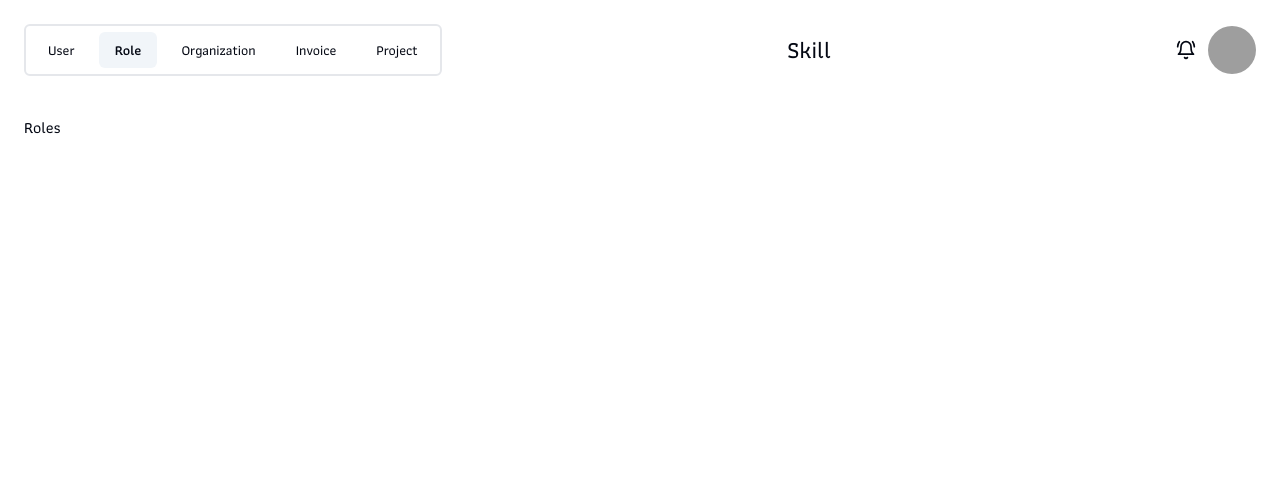
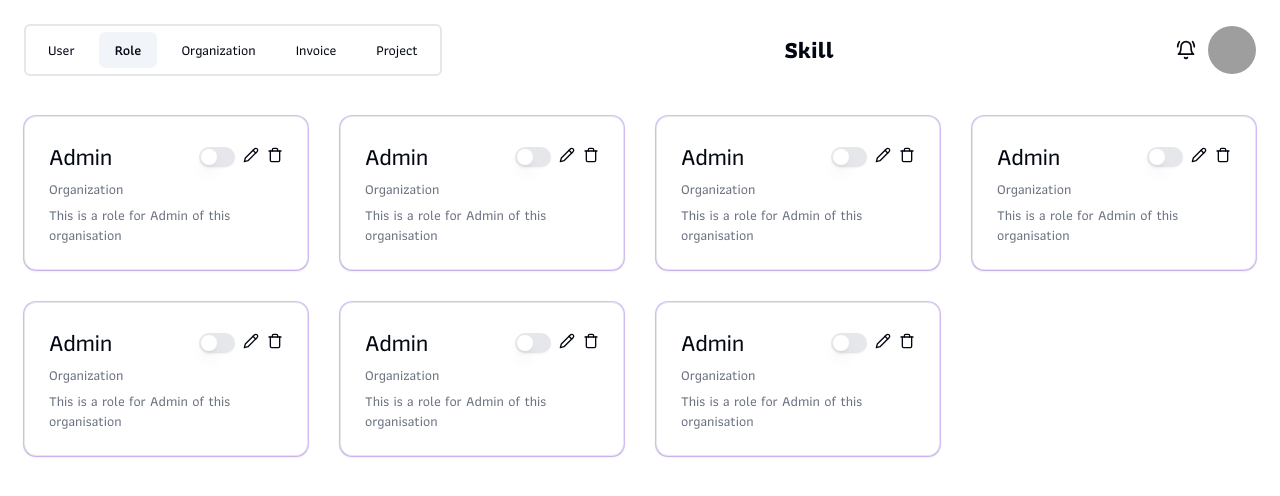
Before and after one commit to zubayerhimel/SCP, a Next.js app: page /dashboard/roles in a window 1280 px wide. Shown: the top 496 px of the page. Built offline with nearby package versions, Linux system fonts and the light colour scheme; grey boxes are pictures that could not be loaded.

Commit message:
style: designed role card

```diff
--- a/app/dashboard/layout.tsx
+++ b/app/dashboard/layout.tsx
@@ -54,7 +54,7 @@ export default function DashboardLayout({ children }: { children: React.ReactNod
             </SheetContent>
           </Sheet>
         </div>
-        <h1 className='text-2xl text-center'>Skill</h1>
+        <h1 className='text-2xl font-bold text-center'>Skill</h1>
         <div className='flex items-center gap-3'>
           <BellRing className='w-5 h-5' />
           <UserNav />
--- /dev/null
+++ b/app/dashboard/roles/_component/role-card.tsx
@@ -0,0 +1,29 @@
+import { Card, CardContent, CardDescription, CardHeader, CardTitle } from '@/components/ui/card';
+import { Label } from '@/components/ui/label';
+import { Switch } from '@/components/ui/switch';
+import { Pencil, Trash } from 'lucide-react';
+
+const RoleCard = () => {
+  return (
+    <Card className='ring-1 ring-primary/30'>
+      <CardHeader>
+        <CardTitle>
+          <div className='flex items-center justify-between'>
+            <Label className='text-2xl' htmlFor='role'>
+              Admin
+            </Label>
+            <div className='flex gap-2'>
+              <Switch id='role' />
+              <Pencil className='w-4 h-4 cursor-pointer' />
+              <Trash className='w-4 h-4 cursor-pointer' />
+            </div>
+          </div>
+        </CardTitle>
+        <CardDescription>Organization</CardDescription>
+        <CardDescription>This is a role for Admin of this organisation</CardDescription>
+      </CardHeader>
+    </Card>
+  );
+};
+
+export default RoleCard;
--- a/app/dashboard/roles/page.tsx
+++ b/app/dashboard/roles/page.tsx
@@ -1,7 +1,20 @@
 import PageWrapper from '@/components/ui/page-wrapper';
+import RoleCard from './_component/role-card';
 
 const Roles = () => {
-  return <PageWrapper>Roles</PageWrapper>;
+  return (
+    <PageWrapper>
+      <div className='grid grid-cols-1 gap-8 sm:grid-cols-2 lg:grid-cols-3 xl:grid-cols-4'>
+        <RoleCard />
+        <RoleCard />
+        <RoleCard />
+        <RoleCard />
+        <RoleCard />
+        <RoleCard />
+        <RoleCard />
+      </div>
+    </PageWrapper>
+  );
 };
 
 export default Roles;
```
